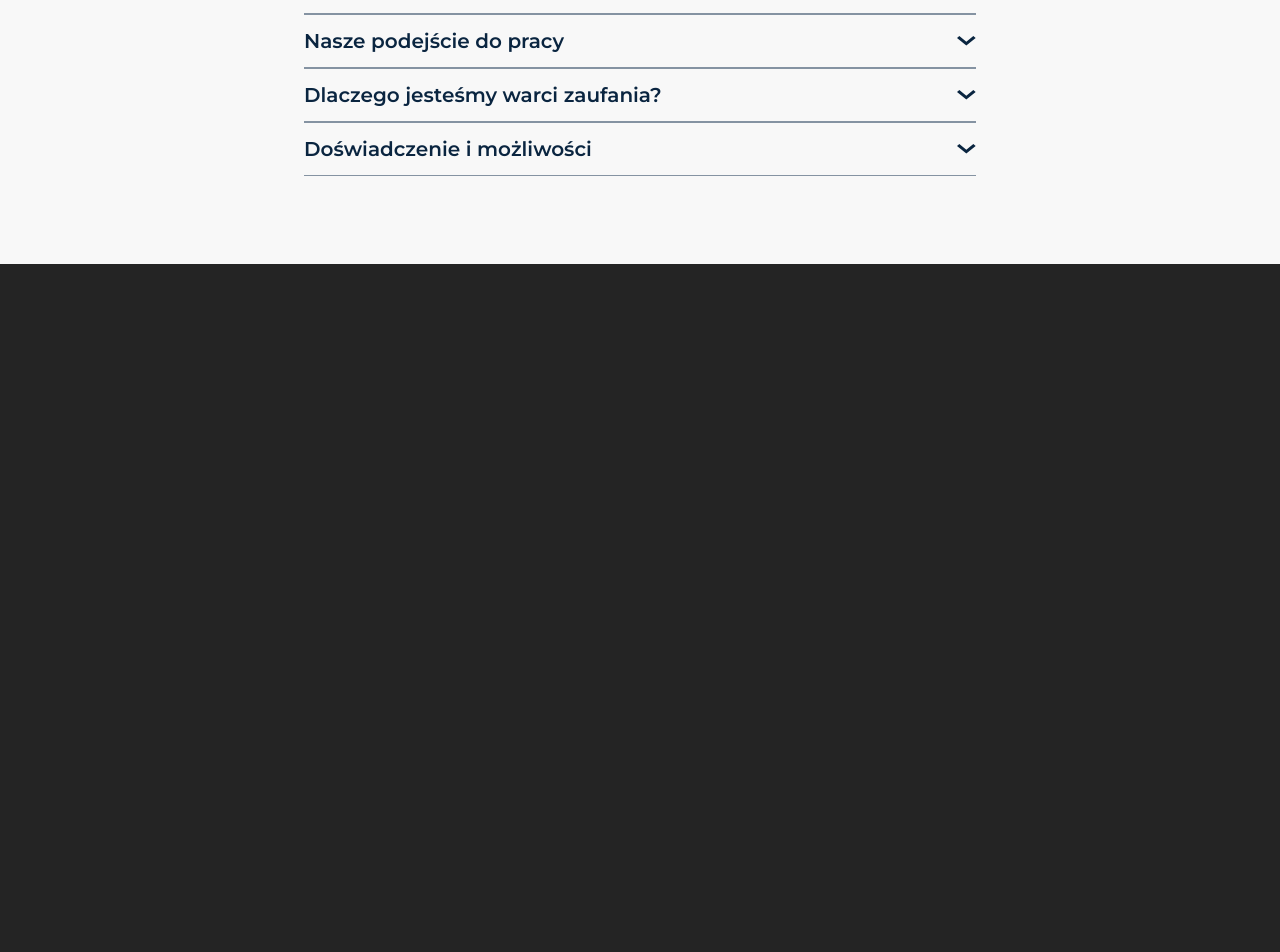
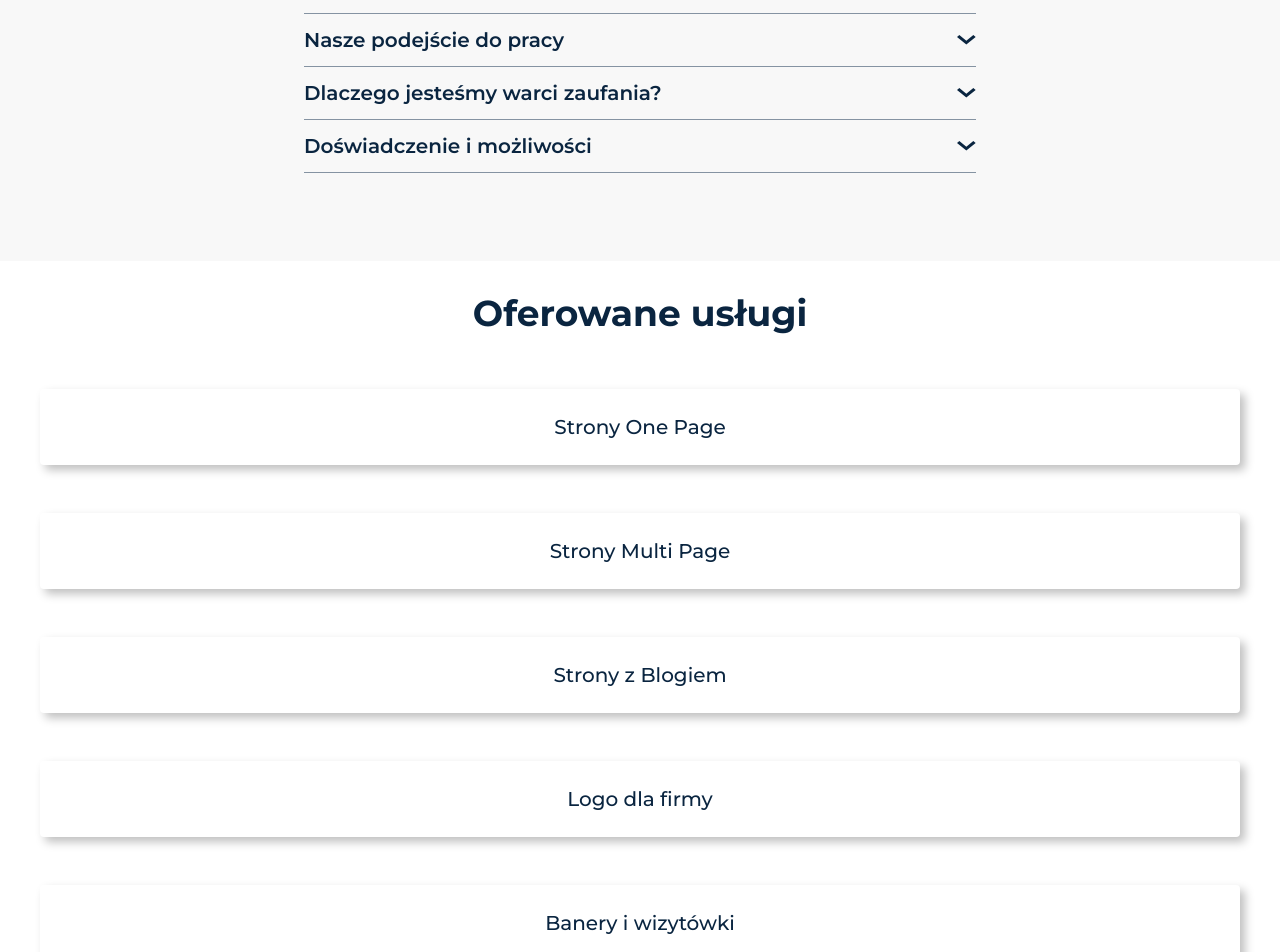
Before and after one commit to patroxfe/emarika, a React (Vite) app: page / in a window 1280 px wide. Shown: the part 2340-3292 px from the top of the page. Before the commit the page ends 2604 px from the top, so only its background shows below. Built offline with nearby package versions, Linux system fonts and the light colour scheme.

Commit message:
Poprawa funkcjonalnosci, rozpoczecie pracy nad sekcja Oferowane uslugi

```diff
--- a/src/App.jsx
+++ b/src/App.jsx
@@ -2,22 +2,19 @@ import './App.css'
 import Nav from './components/Nav'
 import AboutUs from './pages/AboutUs'
 import Summary from './pages/Summary'
+import Services from './pages/Services'
 import Header from './components/Header'
+
 function App() {
 	return (
 		<>
 			<Nav />
-
 			<Header />
 			<Summary />
 			<AboutUs />
+			<Services />
 		</>
 	)
 }
 
-
-
-
-
-
 export default App
--- a/src/index.css
+++ b/src/index.css
@@ -31,3 +31,7 @@ body {
 section, nav {
 	padding: 0 2.5em;
 }
+
+.quotes:first-child {
+	border-top: 1px solid #8593A2;
+}
--- a/src/pages/AboutUs.jsx
+++ b/src/pages/AboutUs.jsx
@@ -20,9 +20,9 @@ export default function AboutUs() {
 			<h2 className='text-mainText font-bold text-4xl text-center'>O nas</h2>
 			<div className='my-14 max-w-2xl m-auto'>
 				{questions.map((item, index) => (
-					<div key={index}>
+					<div key={index} className='border-b-[1px] border-borderCol quotes'>
 						<div
-							className='border-y-[1px] border-borderCol py-3 flex justify-between items-center cursor-pointer'
+							className=' py-3 flex justify-between items-center cursor-pointer'
 							onClick={() => toggleQuestion(index)}
 						>
 							<p className='text-mainText font-semibold text-xl max-w-[75%]'>{item.question}</p>
@@ -33,7 +33,7 @@ export default function AboutUs() {
 							/>
 						</div>
 						{openQuestion === index && (
-							<div className='border-b-[1px] border-borderCol py-3'>
+							<div className='pb-2'>
 								<p className='text-mainText'>{item.answer}</p>
 							</div>
 						)}
--- /dev/null
+++ b/src/pages/Services.jsx
@@ -0,0 +1,24 @@
+export default function Services() {
+	const services = [
+		{ serviceName: 'Strony One Page' },
+		{ serviceName: 'Strony Multi Page' },
+		{ serviceName: 'Strony z Blogiem' },
+		{ serviceName: 'Logo dla firmy' },
+		{ serviceName: 'Banery i wizytówki' },
+		{ serviceName: 'Pomoc techniczna' },
+	]
+
+	return (
+		<section className='bg-white m-auto py-8'>
+			<h2 className='text-mainText font-bold text-4xl text-center'>Oferowane usługi</h2>
+
+			<div className='flex flex-col space-y-12 my-14'>
+				{services.map((item, index) => (
+					<div key={index} className='[box-shadow:_5px_5px_10px_rgb(0_0_0_/_25%)] text-center py-6 rounded cursor-pointer'>
+						<h4 className='text-mainText text-xl font-medium'>{item.serviceName}</h4>
+					</div>
+				))}
+			</div>
+		</section>
+	)
+}
```
